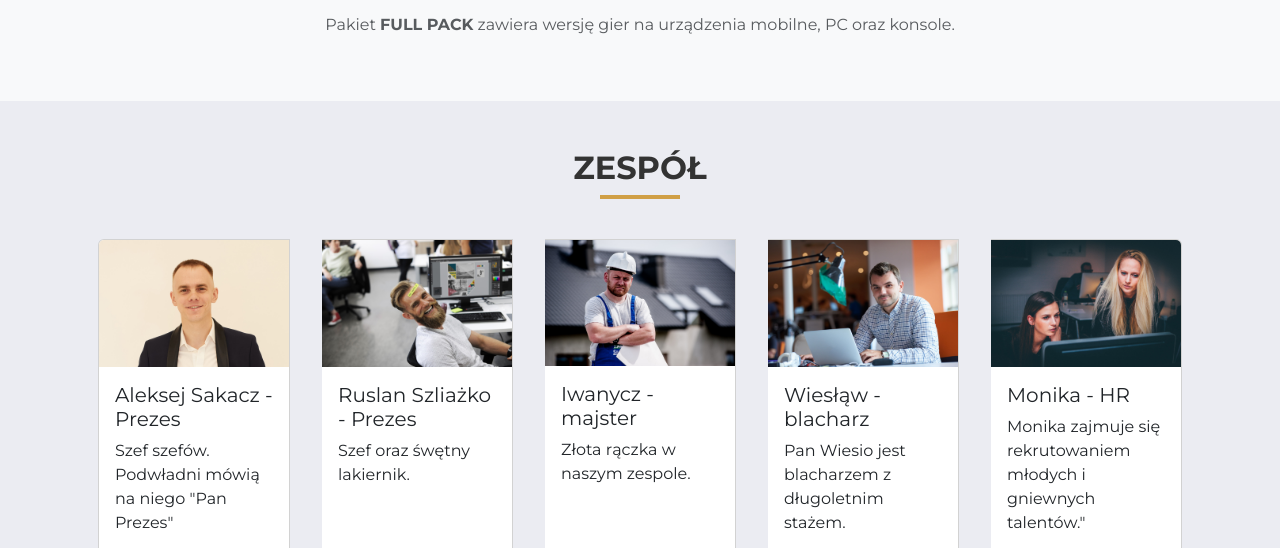
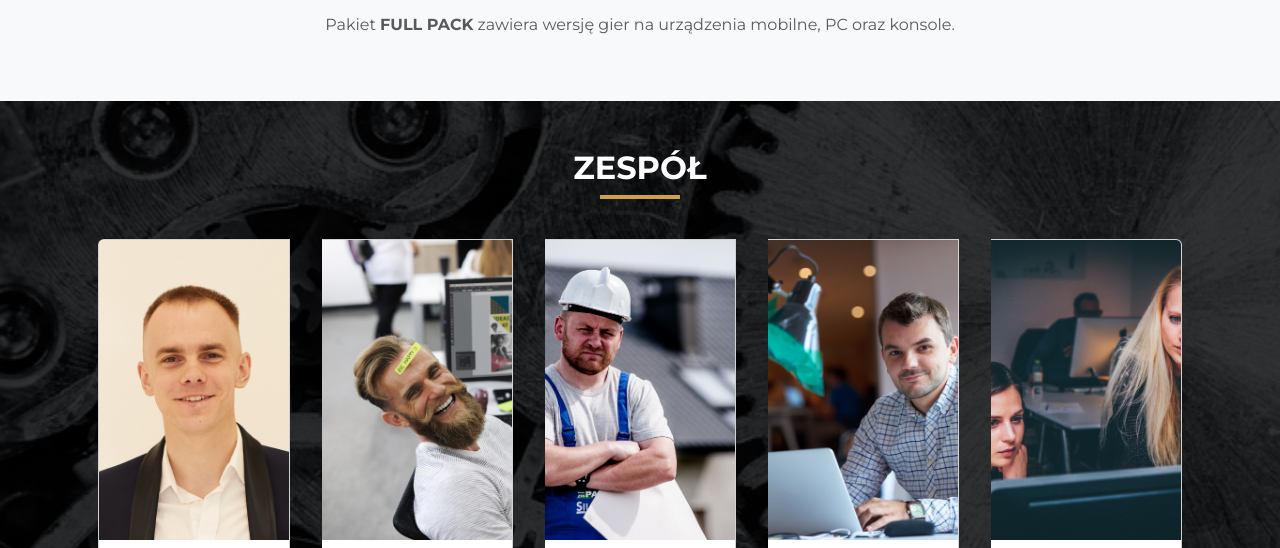
Before and after one commit to JuchKasia/my-study, a plain HTML site: page index.html in a window 1280 px wide. Shown: the part 3043-3591 px from the top of the page. Drawn offline with nearby package versions, Linux system fonts and the light colour scheme.

Commit message:
fix: style card-team

```diff
--- a/index.html
+++ b/index.html
@@ -287,6 +287,7 @@
           </div>
         </section>
         <section class="section-team py-5" id="team">
+          <div class="team-shadow"></div>
           <h2 class="section-title">Zespół</h2>
           <div class="underline"></div>
           <div class="container container-team">
--- a/sass/style.scss
+++ b/sass/style.scss
@@ -255,7 +255,7 @@ i {
         background: color.$white;
         box-shadow: 5px 5px 5px rgb(0, 0, 0, 0.4);
         transition: transform 0.3s;
-        cursor: pointer;
+        // cursor: pointer;
         // border: 2px solid blue;
         .price-title {
             color: color.$main-color;
@@ -277,12 +277,53 @@ i {
 
 // section TEAM
 .section-team {
-    color: color.$gray;
+    position: relative;
+    color: color.$white;
+    background-image: url('../assets/img/macro-wheel_640.jpg');
+    background-size: cover;
+    background-position: center;
+    z-index: 0;
+    .team-shadow {
+        position: absolute;
+        top: 0;
+        left: 0;
+        width: 100%;
+        height: 100%;
+        // height: auto;
+        background-color: rgb(0, 0, 0, 0.8); // cień
+        background-attachment: fixed;
+        z-index: -1;
+    }
 }
 
+// .card-team {
+//     // border-radius: 20px;
+//     // height: 300px;
+//     // width: 450px;
+//     // border: 1px solid red;
+//     // .card-img-top,
+//     .card-body,
+//     .card-footer   {
+//         // border-radius: 20px;
+//         // height: 300px;
+//     }
+// }
+
 .card-team {
-    // width: 450px;
-    // border: 1px solid red;
+    transition: transform 0.3s;
+    .card-img-top {
+        height: 300px;
+        object-fit: cover;
+    }
+    .card-title {
+        margin-bottom: 20px;
+        text-align: center;
+        text-transform: uppercase;
+    }
+}
+
+.card-team:hover {
+    transform: scale(1.05);
 }
 
 .card-footer {
@@ -293,13 +334,7 @@ i {
 .fab {
     font-size: 20px;
 }
-// .card-group {
-//     .card {
-//         width: 200px;
-//         // margin: 0 20px;
-//     }
 
-// }
 
 
 
```
Also changed, not shown: assets/img/macro-wheel_1920.jpg (added), assets/img/macro-wheel_640.jpg (added), assets/img/team/_MG_9409.jpg (renamed from assets/img/team/_MG_9409 web.jpg), sass/style.css, 1 other file.
